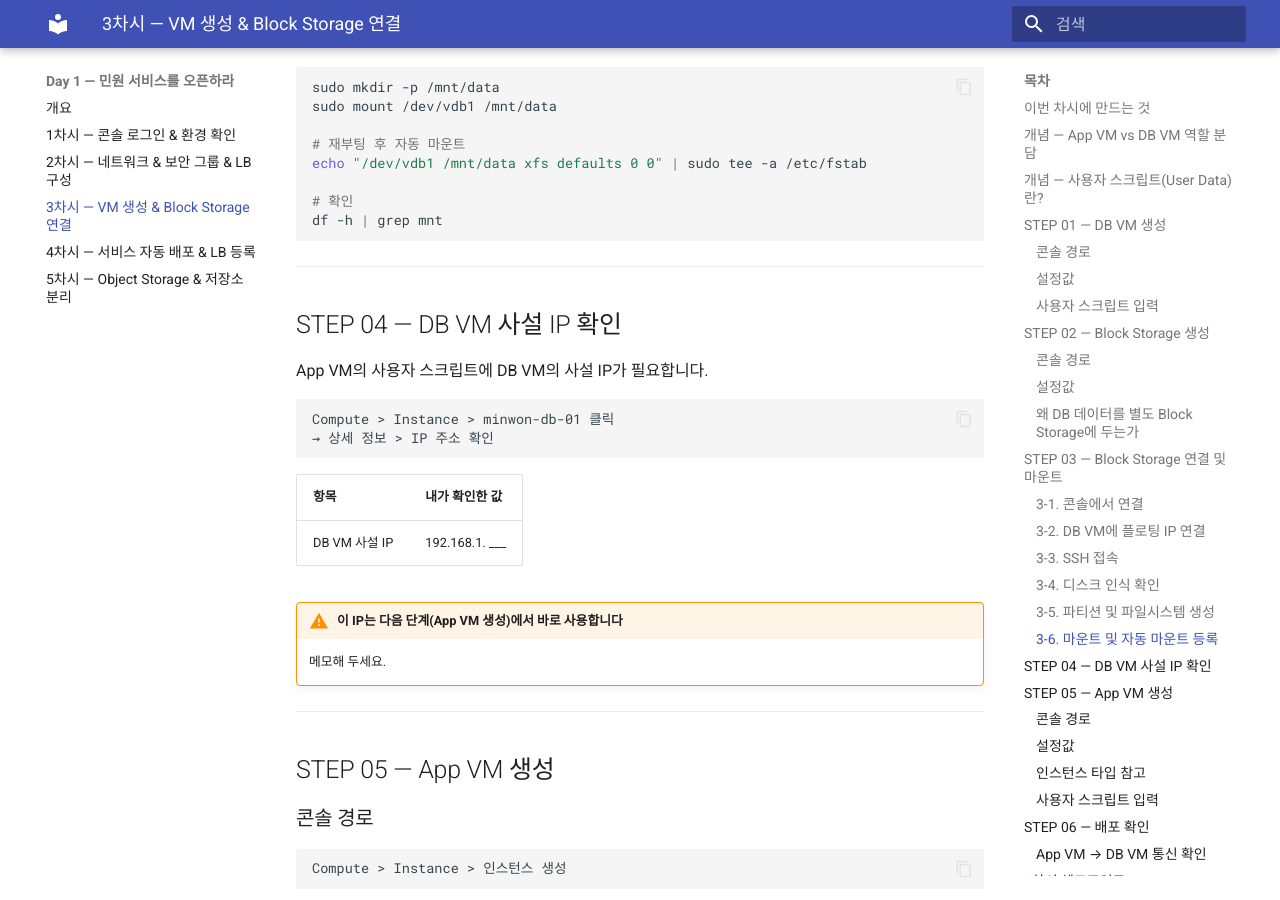
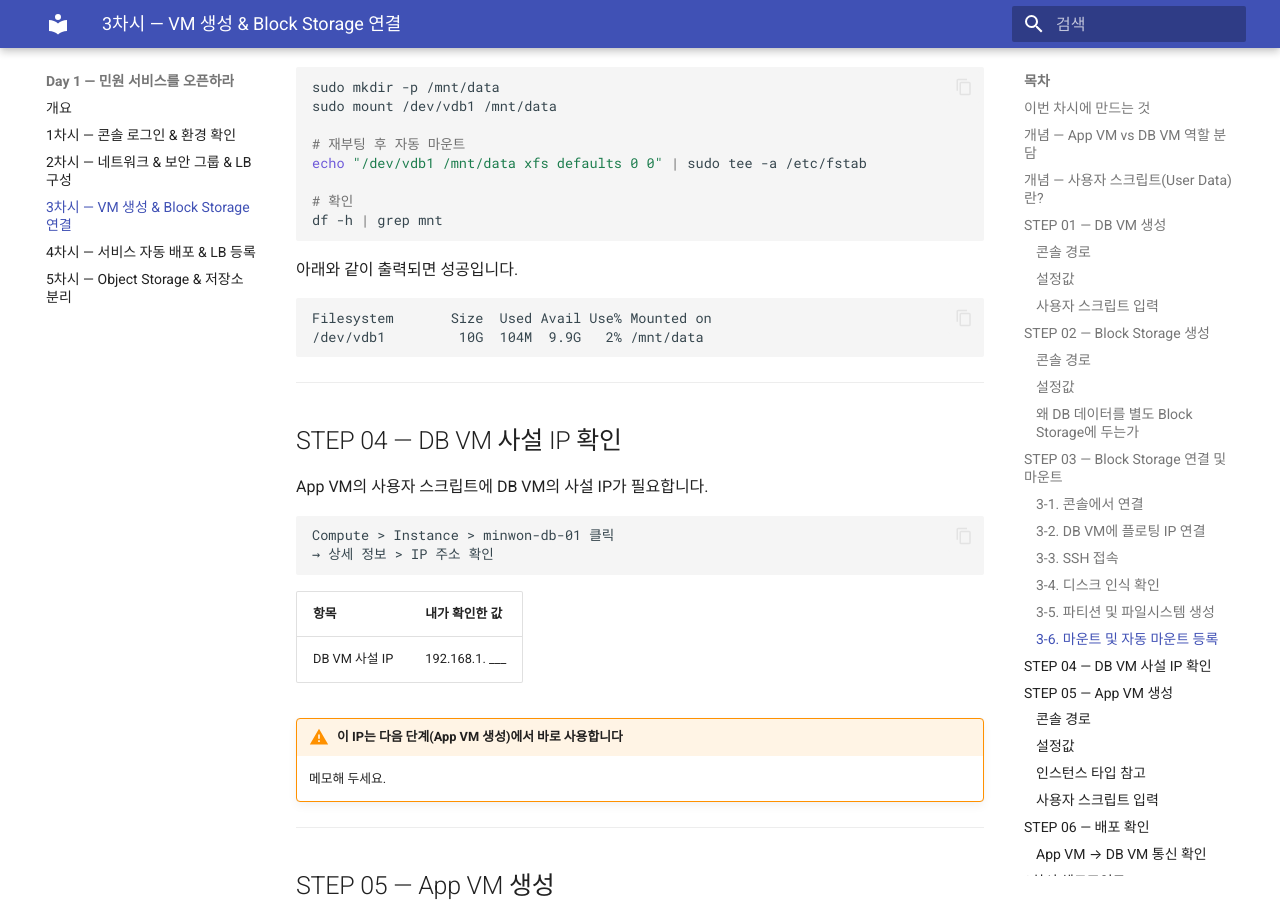
Before and after one commit to skilleat-labs/cloud-native-minwon-lab, an MkDocs documentation site: the page built from docs/day1/session3.md, in a window 1280 px wide and 900 px high, scrolled down 5893 px. Built offline with MkDocs 1.6.1 and Material for MkDocs 9.7.7, drawn with Linux system fonts in a browser that asks for light colours.

Commit message:
docs: Block Storage 마운트 확인 예시 출력 추가
Co-Authored-By: Claude Sonnet 4.6 <noreply@anthropic.com>

````diff
--- a/docs/day1/session3.md
+++ b/docs/day1/session3.md
@@ -246,6 +246,13 @@ echo "/dev/vdb1 /mnt/data xfs defaults 0 0" | sudo tee -a /etc/fstab
 df -h | grep mnt
 ```
 
+아래와 같이 출력되면 성공입니다.
+
+```
+Filesystem       Size  Used Avail Use% Mounted on
+/dev/vdb1         10G  104M  9.9G   2% /mnt/data
+```
+
 ---
 
 ## STEP 04 — DB VM 사설 IP 확인
````
